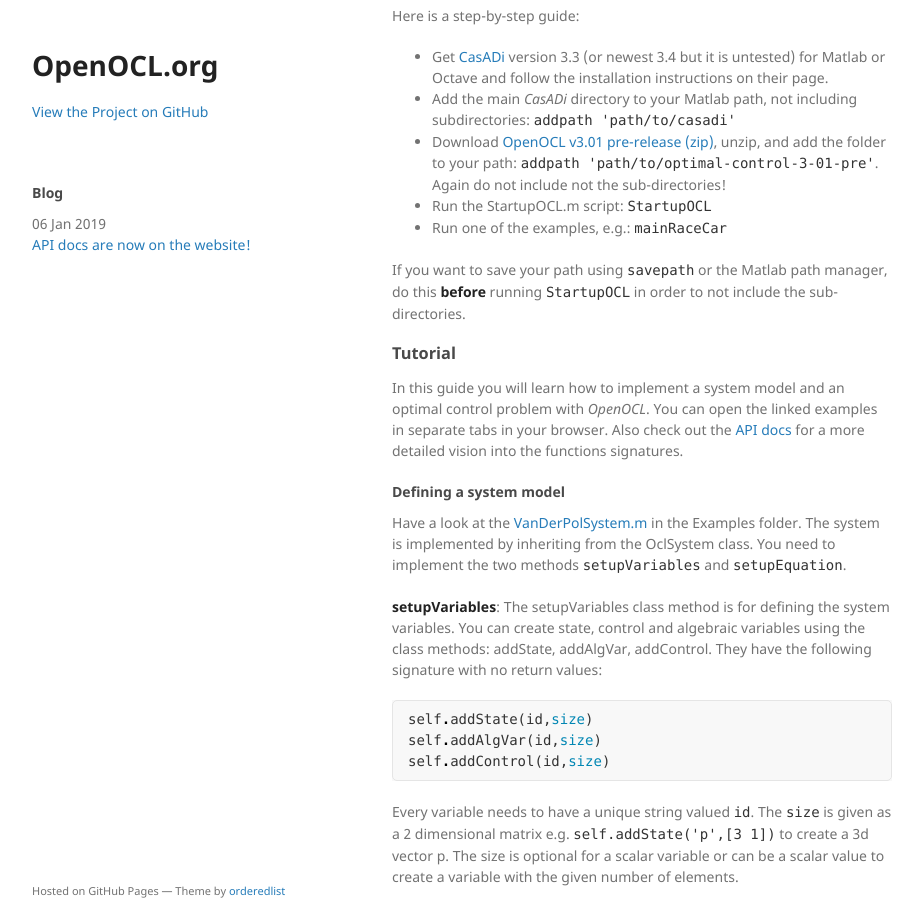
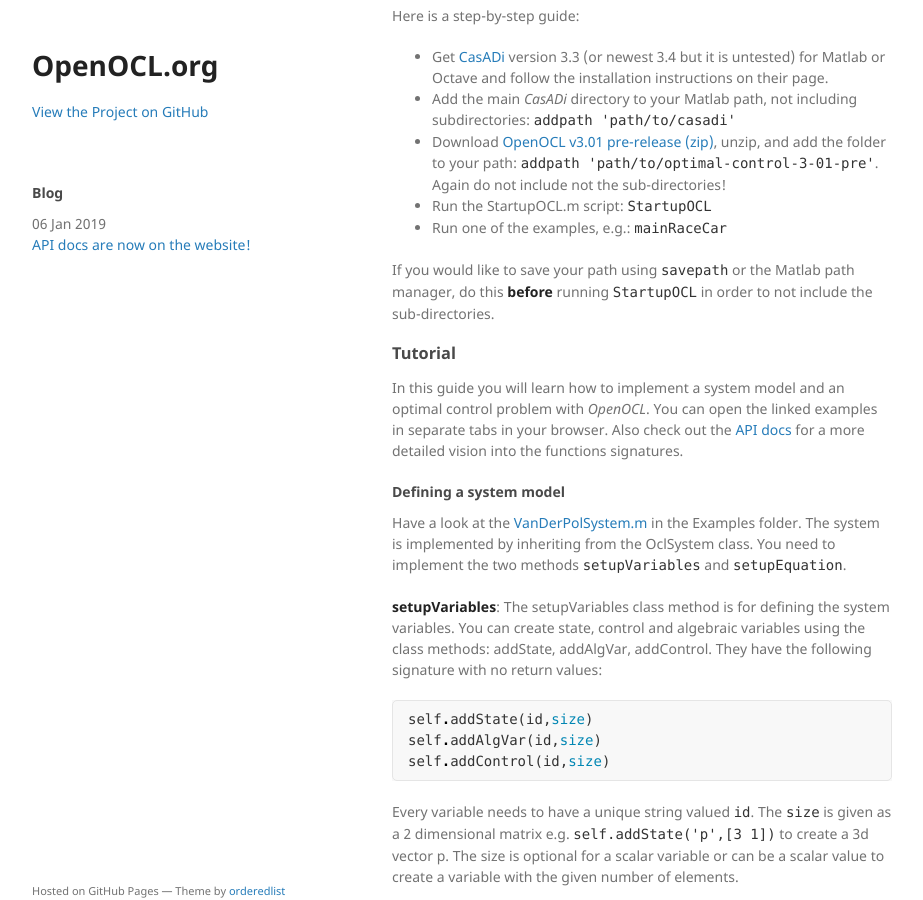
Before and after one commit to OpenOCL/openocl.github.io, a Jekyll site: the page built from get-started.md, in a window 1280 px wide and 900 px high, scrolled down 544 px. Shown: the whole window, without its empty margins (178-1101 px from the left). Built offline with Jekyll 4.4.1, drawn with Linux system fonts in a browser that asks for light colours; our own code applies the rules of GitHub Pages for plain Markdown files.

Commit message:
Update get-started.md

```diff
--- a/get-started.md
+++ b/get-started.md
@@ -22,7 +22,7 @@
 * Run the StartupOCL.m script: `StartupOCL`
 * Run one of the examples, e.g.: `mainRaceCar`
 
-If you want to save your path using `savepath` or the Matlab path manager, do this **before** running `StartupOCL` in order to not include the sub-directories.
+If you would like to save your path using `savepath` or the Matlab path manager, do this **before** running `StartupOCL` in order to not include the sub-directories.
 
 ### Tutorial
 
```
